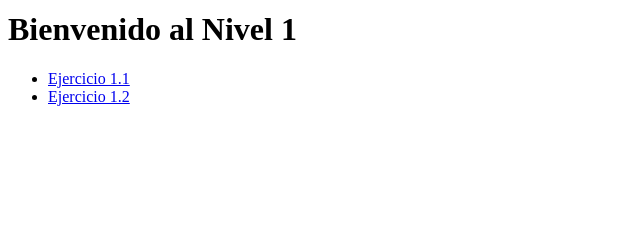
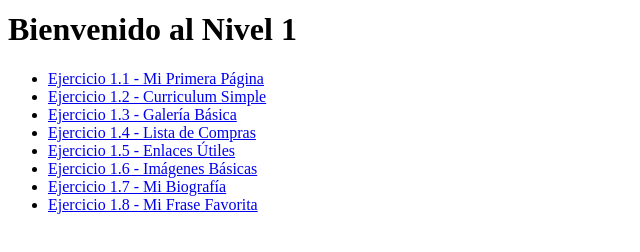
Before and after one commit to VLADISYSTEMS/HTML-MATRIX-VLADISYSTEMS, a plain HTML site: page index.html in a window 1280 px wide. Shown: the part 172-424 px from the top of the page, without its empty margins (0-640 px from the left). Drawn offline with Linux system fonts and the light colour scheme.

Commit message:
Index Nivel 1 definitivo con todos los ejercicios y logo

```diff
--- a/index.html
+++ b/index.html
@@ -6,15 +6,20 @@
     <title>VLADISYSTEMS - Nivel 1</title>
 </head>
 <body>
-    <!-- Logo VLADISYSTEMS -->
+    <!-- Logo en la raíz del proyecto -->
     <img src="logo-vladisystems.png" alt="Logo VLADISYSTEMS" width="150">
 
     <h1>Bienvenido al Nivel 1</h1>
 
     <ul>
-        <li><a href="NIVEL-1-Fundamentos/Ejercicio-1.1-MiPrimeraPagina.html">Ejercicio 1.1</a></li>
-        <li><a href="NIVEL-1-Fundamentos/Ejercicio-1.2.html">Ejercicio 1.2</a></li>
-        <!-- Aquí puedes añadir más ejercicios -->
+        <li><a href="NIVEL-1-Fundamentos/Ejercicio-1.1-MiPrimeraPagina.html">Ejercicio 1.1 - Mi Primera Página</a></li>
+        <li><a href="NIVEL-1-Fundamentos/Ejercicio-1.2-CurriculumSimple.html">Ejercicio 1.2 - Curriculum Simple</a></li>
+        <li><a href="NIVEL-1-Fundamentos/Ejercicio-1.3-GaleriaBasica.html">Ejercicio 1.3 - Galería Básica</a></li>
+        <li><a href="NIVEL-1-Fundamentos/Ejercicio-1.4-ListaCompras.html">Ejercicio 1.4 - Lista de Compras</a></li>
+        <li><a href="NIVEL-1-Fundamentos/Ejercicio-1.5-EnlacesUtiles.html">Ejercicio 1.5 - Enlaces Útiles</a></li>
+        <li><a href="NIVEL-1-Fundamentos/Ejercicio-1.6-ImagenesBasicas.html">Ejercicio 1.6 - Imágenes Básicas</a></li>
+        <li><a href="NIVEL-1-Fundamentos/Ejercicio-1.7-MiBiografia.html">Ejercicio 1.7 - Mi Biografía</a></li>
+        <li><a href="NIVEL-1-Fundamentos/Ejercicio-1.8-MiFraseFavorita.html">Ejercicio 1.8 - Mi Frase Favorita</a></li>
     </ul>
 </body>
 </html>
```
